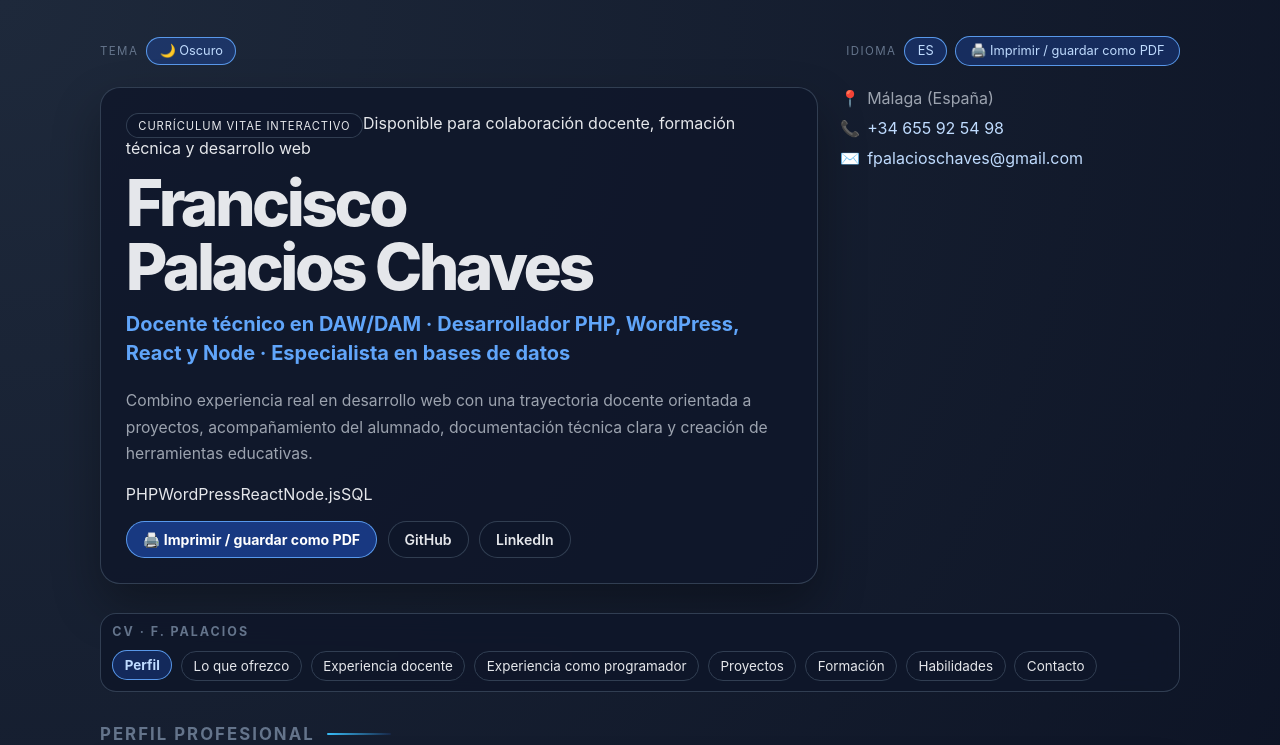
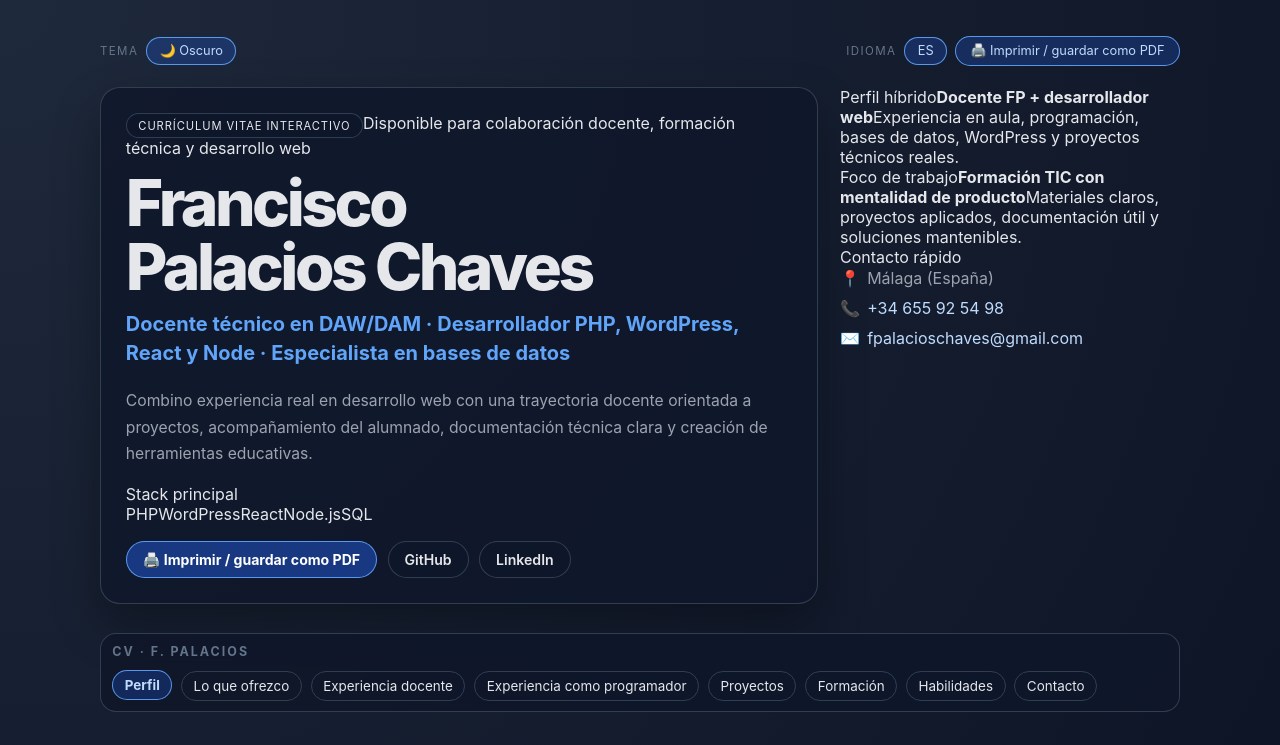
Before and after one commit to fpalacioschaves/cv-react, a React (Vite) app: page / in a window 1280 px wide. Shown: the top 745 px of the page. Built offline with nearby package versions, Linux system fonts and the light colour scheme; no server answers.

Commit message:
Keep hero bento labels local

```diff
--- a/src/components/Header.jsx
+++ b/src/components/Header.jsx
@@ -16,6 +16,33 @@ export function Header({
   onToggleTheme,
   onToggleLang,
 }) {
+  const copy =
+    lang === 'es'
+      ? {
+          stackLabel: 'Stack principal',
+          roleLabel: 'Perfil híbrido',
+          roleValue: 'Docente FP + desarrollador web',
+          roleText:
+            'Experiencia en aula, programación, bases de datos, WordPress y proyectos técnicos reales.',
+          focusLabel: 'Foco de trabajo',
+          focusValue: 'Formación TIC con mentalidad de producto',
+          focusText:
+            'Materiales claros, proyectos aplicados, documentación útil y soluciones mantenibles.',
+          contactLabel: 'Contacto rápido',
+        }
+      : {
+          stackLabel: 'Core stack',
+          roleLabel: 'Hybrid profile',
+          roleValue: 'Vocational teacher + web developer',
+          roleText:
+            'Experience in the classroom, programming, databases, WordPress and real technical projects.',
+          focusLabel: 'Work focus',
+          focusValue: 'IT training with a product mindset',
+          focusText:
+            'Clear materials, applied projects, useful documentation and maintainable solutions.',
+          contactLabel: 'Quick contact',
+        }
+
   const handlePrint = () => {
     if (typeof window !== 'undefined') {
       window.print()
@@ -70,7 +97,7 @@ export function Header({
           <p style={styles.heroSummary}>{t.heroSummary}</p>
 
           <div style={styles.heroStackBlock}>
-            <span style={styles.heroStackLabel}>{t.heroStackLabel}</span>
+            <span style={styles.heroStackLabel}>{copy.stackLabel}</span>
             <div style={styles.heroStackPills}>
               {MAIN_STACK.map((item) => (
                 <span key={item} style={styles.heroStackPill}>
@@ -105,19 +132,19 @@ export function Header({
 
         <aside style={styles.heroBentoSide}>
           <div style={styles.heroMiniCard}>
-            <span style={styles.heroCardLabel}>{t.heroRoleLabel}</span>
-            <strong style={styles.heroCardValue}>{t.heroRoleValue}</strong>
-            <span style={styles.heroCardText}>{t.heroRoleText}</span>
+            <span style={styles.heroCardLabel}>{copy.roleLabel}</span>
+            <strong style={styles.heroCardValue}>{copy.roleValue}</strong>
+            <span style={styles.heroCardText}>{copy.roleText}</span>
           </div>
 
           <div style={styles.heroMiniCard}>
-            <span style={styles.heroCardLabel}>{t.heroFocusLabel}</span>
-            <strong style={styles.heroCardValue}>{t.heroFocusValue}</strong>
-            <span style={styles.heroCardText}>{t.heroFocusText}</span>
+            <span style={styles.heroCardLabel}>{copy.focusLabel}</span>
+            <strong style={styles.heroCardValue}>{copy.focusValue}</strong>
+            <span style={styles.heroCardText}>{copy.focusText}</span>
           </div>
 
           <div style={{ ...styles.heroMiniCard, ...styles.heroContactCard }}>
-            <span style={styles.heroCardLabel}>{t.heroContactLabel}</span>
+            <span style={styles.heroCardLabel}>{copy.contactLabel}</span>
             <div style={styles.contactItem}>
               <span>📍</span>
               <span>{t.location}</span>
```
